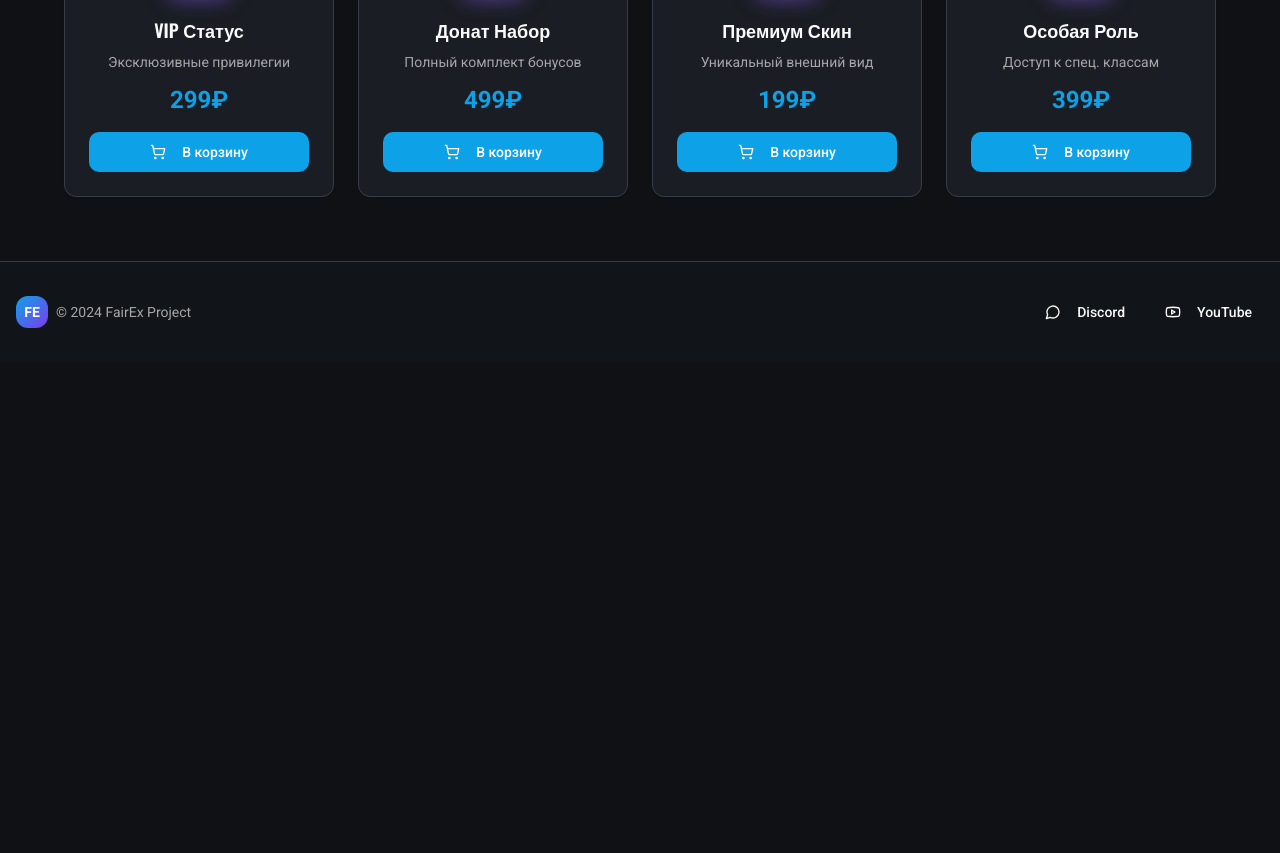
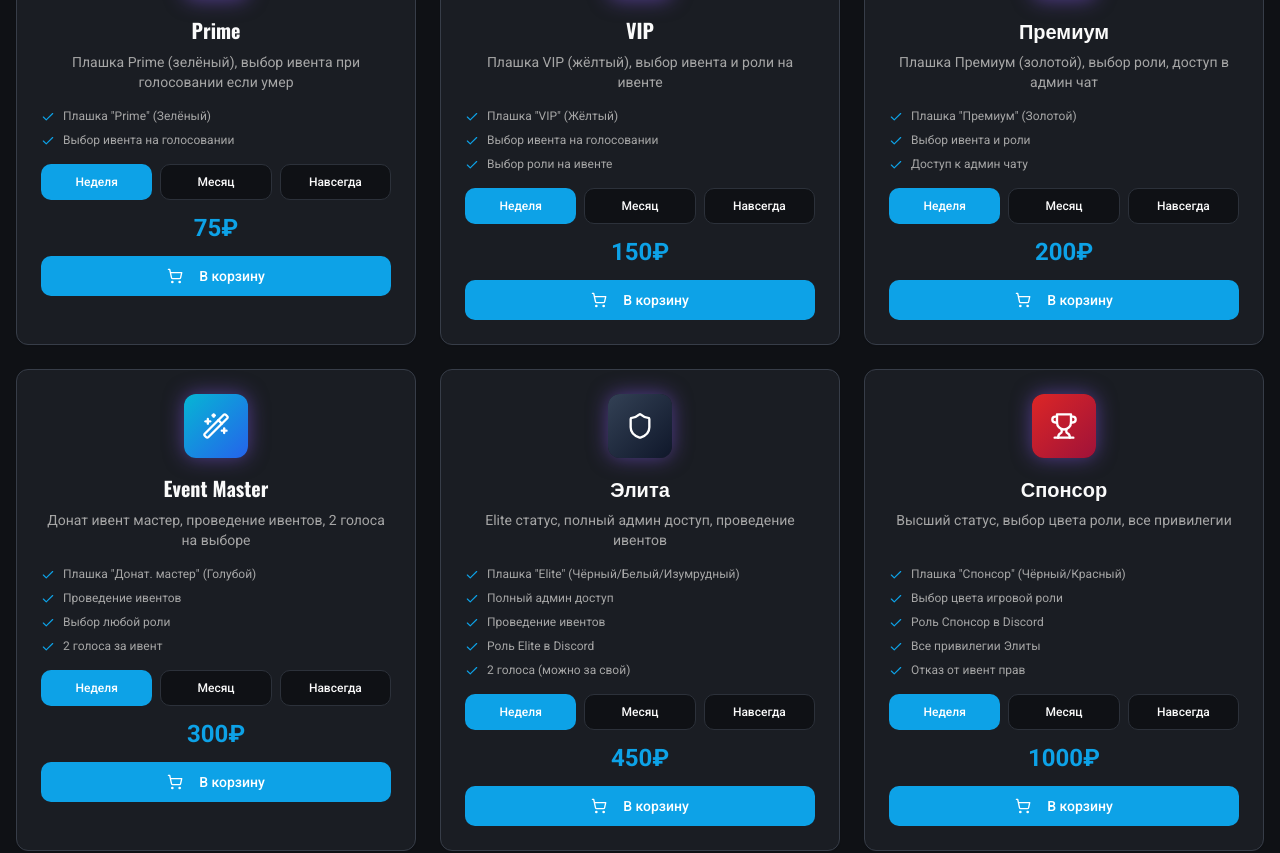
Before and after one commit to pr-poehali-dev/scp-event-portal, a React (Vite) app: page / in a window 1280 px wide. Shown: the part 1720-2573 px from the top of the page. Before the commit the page ends 2082 px from the top, so only its background shows below. Built offline with nearby package versions, Linux system fonts and the light colour scheme.

Commit message:
Добавление доната в магазин

```diff
--- a/src/pages/Index.tsx
+++ b/src/pages/Index.tsx
@@ -11,6 +11,7 @@ type CartItem = {
   name: string;
   price: number;
   quantity: number;
+  period?: 'week' | 'month' | 'forever' | 'once';
 };
 
 const nonRpEvents = [
@@ -49,34 +50,117 @@ const loreEvents = [
 ];
 
 const shopItems = [
-  { id: 1, name: 'VIP Статус', price: 299, icon: 'Crown', desc: 'Эксклюзивные привилегии' },
-  { id: 2, name: 'Донат Набор', price: 499, icon: 'Package', desc: 'Полный комплект бонусов' },
-  { id: 3, name: 'Премиум Скин', price: 199, icon: 'Sparkles', desc: 'Уникальный внешний вид' },
-  { id: 4, name: 'Особая Роль', price: 399, icon: 'Shield', desc: 'Доступ к спец. классам' },
+  {
+    id: 1,
+    name: 'Prime',
+    prices: { week: 75, month: 200, forever: 400 },
+    icon: 'Gem',
+    color: 'from-green-500 to-emerald-600',
+    desc: 'Плашка Prime (зелёный), выбор ивента при голосовании если умер',
+    features: ['Плашка "Prime" (Зелёный)', 'Выбор ивента на голосовании']
+  },
+  {
+    id: 2,
+    name: 'VIP',
+    prices: { week: 150, month: 350, forever: 600 },
+    icon: 'Crown',
+    color: 'from-yellow-500 to-amber-600',
+    desc: 'Плашка VIP (жёлтый), выбор ивента и роли на ивенте',
+    features: ['Плашка "VIP" (Жёлтый)', 'Выбор ивента на голосовании', 'Выбор роли на ивенте']
+  },
+  {
+    id: 3,
+    name: 'Премиум',
+    prices: { week: 200, month: 400, forever: 850 },
+    icon: 'Sparkles',
+    color: 'from-yellow-400 to-orange-500',
+    desc: 'Плашка Премиум (золотой), выбор роли, доступ в админ чат',
+    features: ['Плашка "Премиум" (Золотой)', 'Выбор ивента и роли', 'Доступ к админ чату']
+  },
+  {
+    id: 4,
+    name: 'Event Master',
+    prices: { week: 300, month: 600, forever: 1500 },
+    icon: 'Wand2',
+    color: 'from-cyan-500 to-blue-600',
+    desc: 'Донат ивент мастер, проведение ивентов, 2 голоса на выборе',
+    features: ['Плашка "Донат. мастер" (Голубой)', 'Проведение ивентов', 'Выбор любой роли', '2 голоса за ивент']
+  },
+  {
+    id: 5,
+    name: 'Элита',
+    prices: { week: 450, month: 750, forever: 2000 },
+    icon: 'Shield',
+    color: 'from-slate-700 to-slate-900',
+    desc: 'Elite статус, полный админ доступ, проведение ивентов',
+    features: ['Плашка "Elite" (Чёрный/Белый/Изумрудный)', 'Полный админ доступ', 'Проведение ивентов', 'Роль Elite в Discord', '2 голоса (можно за свой)']
+  },
+  {
+    id: 6,
+    name: 'Спонсор',
+    prices: { week: 1000, month: 2000, forever: 5000 },
+    icon: 'Trophy',
+    color: 'from-red-600 to-rose-800',
+    desc: 'Высший статус, выбор цвета роли, все привилегии',
+    features: ['Плашка "Спонсор" (Чёрный/Красный)', 'Выбор цвета игровой роли', 'Роль Спонсор в Discord', 'Все привилегии Элиты', 'Отказ от ивент прав']
+  },
+  {
+    id: 7,
+    name: '100 Фэиров',
+    prices: { once: 100 },
+    icon: 'Coins',
+    color: 'from-purple-500 to-pink-600',
+    desc: 'Внутриигровая валюта для покупки эффектов смерти и кейсов',
+    features: ['100 Фэиров = 100₽', 'Покупка эффектов смерти', 'Открытие кейсов', 'Разные плюшки']
+  },
+  {
+    id: 8,
+    name: '1000 Фэиров',
+    prices: { once: 1000 },
+    icon: 'Coins',
+    color: 'from-purple-500 to-pink-600',
+    desc: 'Большой набор внутриигровой валюты',
+    features: ['1000 Фэиров = 1000₽', 'Покупка эффектов смерти', 'Открытие кейсов', 'Разные плюшки']
+  },
+  {
+    id: 9,
+    name: '2000 Фэиров',
+    prices: { once: 2000 },
+    icon: 'Coins',
+    color: 'from-purple-500 to-pink-600',
+    desc: 'Огромный набор внутриигровой валюты',
+    features: ['2000 Фэиров = 2000₽', 'Покупка эффектов смерти', 'Открытие кейсов', 'Разные плюшки']
+  }
 ];
 
 export default function Index() {
   const [activeTab, setActiveTab] = useState('nonrp');
   const [cart, setCart] = useState<CartItem[]>([]);
   const [isCartOpen, setIsCartOpen] = useState(false);
+  const [selectedPeriods, setSelectedPeriods] = useState<Record<number, 'week' | 'month' | 'forever' | 'once'>>({});
 
-  const addToCart = (item: typeof shopItems[0]) => {
+  const addToCart = (item: typeof shopItems[0], period?: 'week' | 'month' | 'forever' | 'once') => {
+    const priceKey = period || 'once';
+    const price = 'prices' in item ? (item.prices as any)[priceKey] : 0;
+    const itemName = period ? `${item.name} (${period === 'week' ? 'Неделя' : period === 'month' ? 'Месяц' : period === 'forever' ? 'Навсегда' : ''})` : item.name;
+
     setCart(prev => {
-      const existing = prev.find(i => i.id === item.id);
+      const uniqueId = `${item.id}-${period}`;
+      const existing = prev.find(i => i.id === item.id && i.period === period);
       if (existing) {
-        return prev.map(i => i.id === item.id ? { ...i, quantity: i.quantity + 1 } : i);
+        return prev.map(i => (i.id === item.id && i.period === period) ? { ...i, quantity: i.quantity + 1 } : i);
       }
-      return [...prev, { id: item.id, name: item.name, price: item.price, quantity: 1 }];
+      return [...prev, { id: item.id, name: itemName, price, quantity: 1, period }];
     });
   };
 
-  const removeFromCart = (id: number) => {
-    setCart(prev => prev.filter(i => i.id !== id));
+  const removeFromCart = (id: number, period?: string) => {
+    setCart(prev => prev.filter(i => !(i.id === id && i.period === period)));
   };
 
-  const updateQuantity = (id: number, delta: number) => {
+  const updateQuantity = (id: number, period: string | undefined, delta: number) => {
     setCart(prev => prev.map(i => {
-      if (i.id === id) {
+      if (i.id === id && i.period === period) {
         const newQty = i.quantity + delta;
         return newQty > 0 ? { ...i, quantity: newQty } : i;
       }
@@ -128,21 +212,21 @@ export default function Index() {
                     </div>
                   ) : (
                     <>
-                      {cart.map(item => (
-                        <div key={item.id} className="flex items-center gap-3 p-3 bg-muted rounded-lg">
+                      {cart.map((item, idx) => (
+                        <div key={`${item.id}-${item.period}-${idx}`} className="flex items-center gap-3 p-3 bg-muted rounded-lg">
                           <div className="flex-1">
-                            <h4 className="font-semibold">{item.name}</h4>
+                            <h4 className="font-semibold text-sm">{item.name}</h4>
                             <p className="text-sm text-primary">{item.price}₽</p>
                           </div>
                           <div className="flex items-center gap-2">
-                            <Button size="sm" variant="outline" onClick={() => updateQuantity(item.id, -1)}>
+                            <Button size="sm" variant="outline" onClick={() => updateQuantity(item.id, item.period, -1)}>
                               <Icon name="Minus" size={14} />
                             </Button>
                             <span className="w-8 text-center">{item.quantity}</span>
-                            <Button size="sm" variant="outline" onClick={() => updateQuantity(item.id, 1)}>
+                            <Button size="sm" variant="outline" onClick={() => updateQuantity(item.id, item.period, 1)}>
                               <Icon name="Plus" size={14} />
                             </Button>
-                            <Button size="sm" variant="ghost" onClick={() => removeFromCart(item.id)}>
+                            <Button size="sm" variant="ghost" onClick={() => removeFromCart(item.id, item.period)}>
                               <Icon name="Trash2" size={14} className="text-destructive" />
                             </Button>
                           </div>
@@ -288,27 +372,86 @@ export default function Index() {
             <p className="text-muted-foreground">Прокачай свой игровой опыт</p>
           </div>
 
-          <div className="grid md:grid-cols-2 lg:grid-cols-4 gap-6 max-w-6xl mx-auto">
-            {shopItems.map((item) => (
-              <Card key={item.id} className="p-6 text-center hover-scale cursor-pointer bg-card border-border hover:border-primary/50 transition-all group">
-                <div className="w-16 h-16 mx-auto mb-4 rounded-xl bg-gradient-to-br from-primary to-secondary flex items-center justify-center glow-purple group-hover:glow transition-all">
+          <div className="grid md:grid-cols-2 lg:grid-cols-3 gap-6 max-w-7xl mx-auto">
+            {shopItems.map((item) => {
+              const selectedPeriod = selectedPeriods[item.id] || ('week' in item.prices ? 'week' : 'once');
+              const currentPrice = (item.prices as any)[selectedPeriod];
+
+              return (
+                <Card key={item.id} className="p-6 hover-scale bg-card border-border hover:border-primary/50 transition-all group">
+                  <div className={`w-16 h-16 mx-auto mb-4 rounded-xl bg-gradient-to-br ${item.color} flex items-center justify-center glow-purple group-hover:glow transition-all`}>
                     <Icon name={item.icon as any} size={28} className="text-white" />
                   </div>
-                <h4 className="text-lg font-semibold mb-2">{item.name}</h4>
-                <p className="text-sm text-muted-foreground mb-3">{item.desc}</p>
-                <p className="text-2xl font-bold text-primary mb-4">{item.price}₽</p>
+                  <h4 className="text-xl font-bold mb-2 text-center">{item.name}</h4>
+                  <p className="text-sm text-muted-foreground mb-4 text-center min-h-[40px]">{item.desc}</p>
+
+                  <div className="space-y-2 mb-4">
+                    {item.features.map((feature, idx) => (
+                      <div key={idx} className="flex items-start gap-2 text-xs">
+                        <Icon name="Check" size={14} className="text-primary mt-0.5 flex-shrink-0" />
+                        <span className="text-muted-foreground">{feature}</span>
+                      </div>
+                    ))}
+                  </div>
+
+                  {'week' in item.prices ? (
+                    <div className="space-y-3">
+                      <div className="grid grid-cols-3 gap-2">
+                        <Button
+                          size="sm"
+                          variant={selectedPeriod === 'week' ? 'default' : 'outline'}
+                          onClick={() => setSelectedPeriods(prev => ({ ...prev, [item.id]: 'week' }))}
+                          className="text-xs"
+                        >
+                          Неделя
+                        </Button>
+                        <Button
+                          size="sm"
+                          variant={selectedPeriod === 'month' ? 'default' : 'outline'}
+                          onClick={() => setSelectedPeriods(prev => ({ ...prev, [item.id]: 'month' }))}
+                          className="text-xs"
+                        >
+                          Месяц
+                        </Button>
+                        <Button
+                          size="sm"
+                          variant={selectedPeriod === 'forever' ? 'default' : 'outline'}
+                          onClick={() => setSelectedPeriods(prev => ({ ...prev, [item.id]: 'forever' }))}
+                          className="text-xs"
+                        >
+                          Навсегда
+                        </Button>
+                      </div>
+                      <p className="text-2xl font-bold text-primary text-center">{currentPrice}₽</p>
                       <Button
                         className="w-full bg-primary hover:bg-primary/90"
                         onClick={() => {
-                    addToCart(item);
+                          addToCart(item, selectedPeriod);
                           setIsCartOpen(true);
                         }}
                       >
                         <Icon name="ShoppingCart" size={16} className="mr-2" />
                         В корзину
                       </Button>
+                    </div>
+                  ) : (
+                    <>
+                      <p className="text-2xl font-bold text-primary mb-4 text-center">{currentPrice}₽</p>
+                      <Button
+                        className="w-full bg-primary hover:bg-primary/90"
+                        onClick={() => {
+                          addToCart(item, 'once');
+                          setIsCartOpen(true);
+                        }}
+                      >
+                        <Icon name="ShoppingCart" size={16} className="mr-2" />
+                        В корзину
+                      </Button>
+                    </>
+                  )}
                 </Card>
-            ))}
+              );
+            })}
           </div>
         </div>
       </section>
```
Lines whose indentation alone changed are shown as unchanged.
